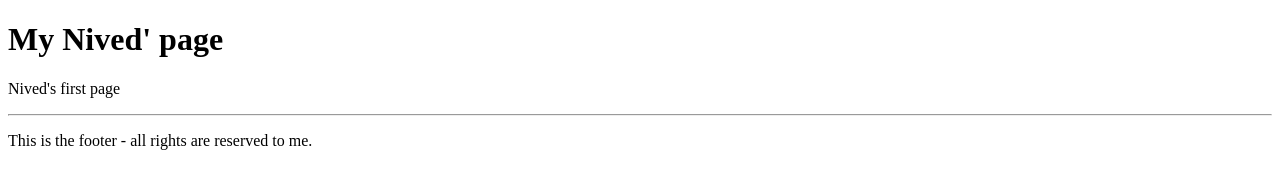
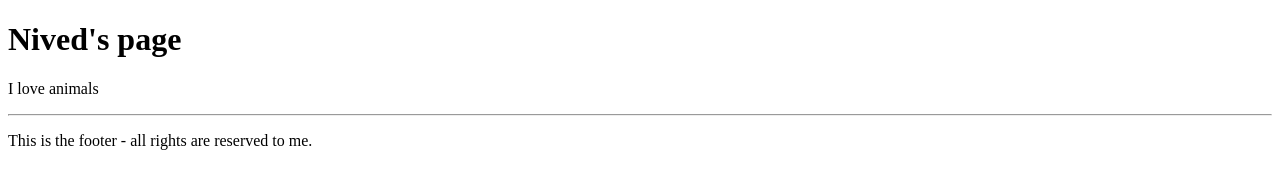
Before and after one commit to vkalva1/vkalva1.github.io, a plain HTML site: page nived.html in a window 1280 px wide. Drawn offline with Linux system fonts and the light colour scheme.

Commit message:
Update nived.html

```diff
--- a/nived.html
+++ b/nived.html
@@ -3,8 +3,8 @@
     <head>
     </head>
     <body>
-        <h1>My Nived' page</h1>
-        <p>Nived's first page</p>
+        <h1>Nived's page</h1>
+        <p>I love animals</p>
         <hr/>
         <p>This is the footer - all rights are reserved to me.</p>
     </body>
```
